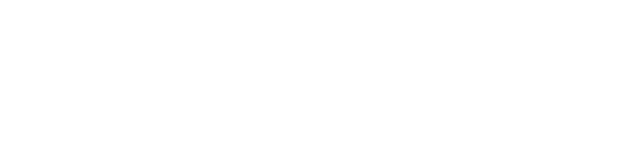
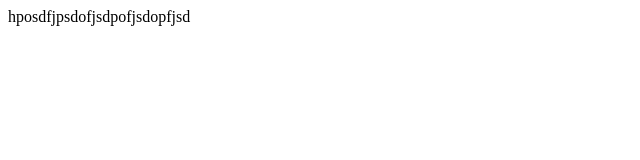
Before and after one commit to shahinurmiah/Text, a plain HTML site: page index.html in a window 1280 px wide. Shown: the whole page, without its empty margins (0-640 px from the left). Drawn offline with Linux system fonts and the light colour scheme.

Commit message:
somthing change

```diff
--- a/index.html
+++ b/index.html
@@ -10,7 +10,7 @@
 <body>
     <main>
 
-
+        hposdfjpsdofjsdpofjsdopfjsd
 
 
     </main>
```
